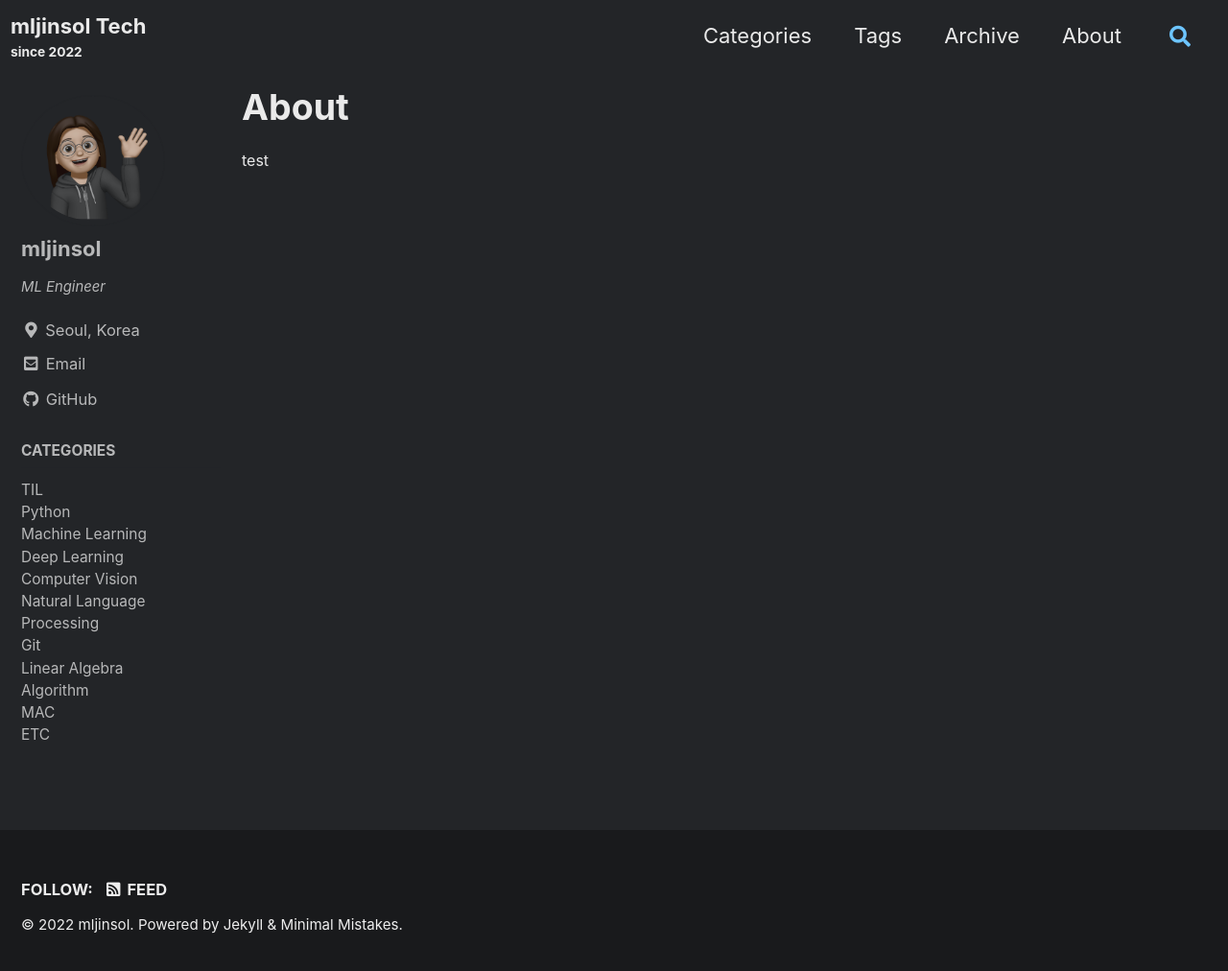
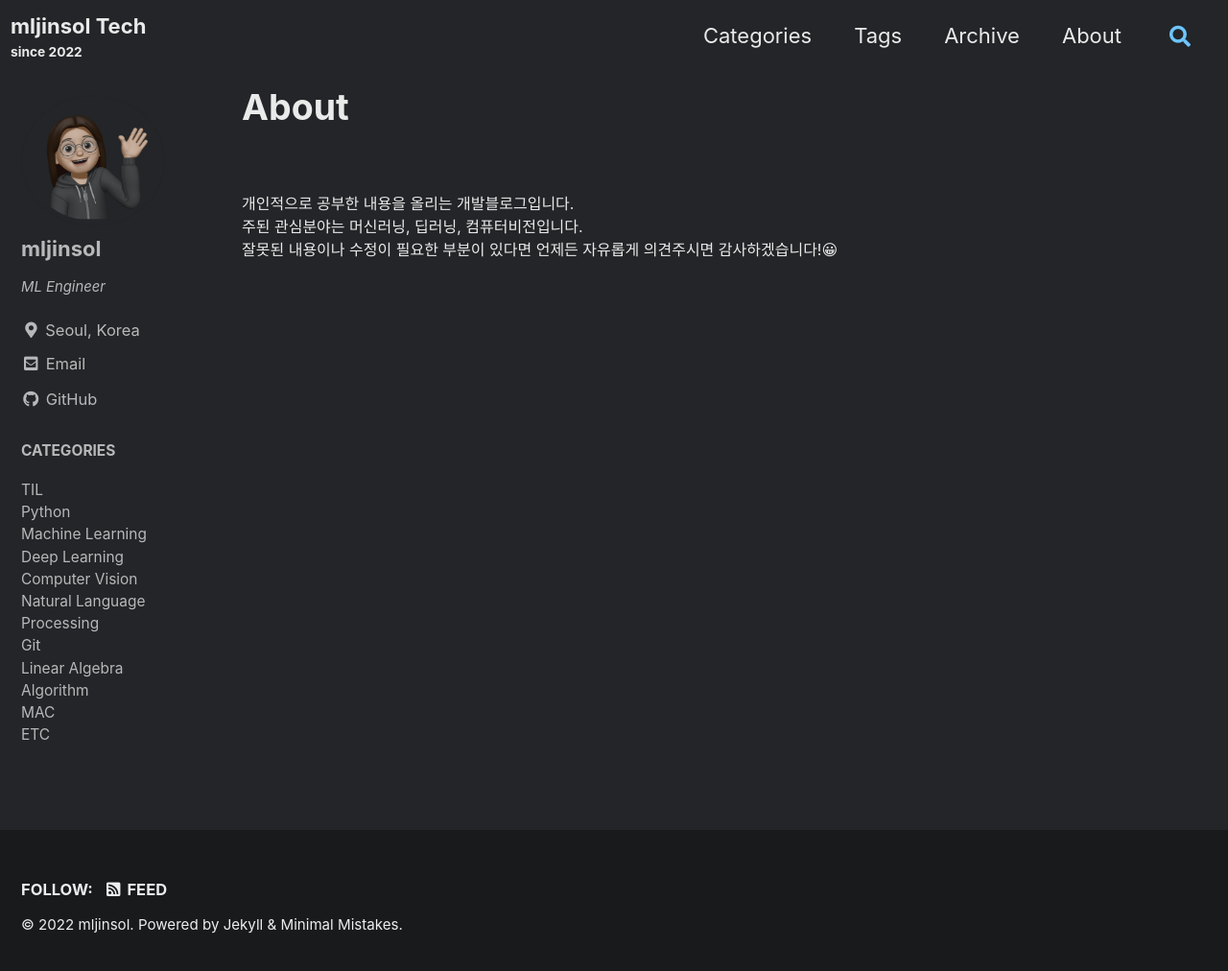
Before and after one commit to aijinsol/aijinsol.github.io, a Jekyll site: the page built from _pages/about.md, in a window 1280 px wide and 1020 px high. Shown: the top 1012 px of the window at 96% size. Built offline with Jekyll 4.4.1, drawn with Linux system fonts in a browser that asks for light colours; cached includes are drawn as plain includes.

Commit message:
docs: update about.md

```diff
--- a/_pages/about.md
+++ b/_pages/about.md
@@ -5,4 +5,8 @@ layout: single
 author_profile: true
 ---
 
-test
+<br>
+
+개인적으로 공부한 내용을 올리는 개발블로그입니다. <br>
+주된 관심분야는 머신러닝, 딥러닝, 컴퓨터비전입니다. <br>
+잘못된 내용이나 수정이 필요한 부분이 있다면 언제든 자유롭게 의견주시면 감사하겠습니다!😀
```
